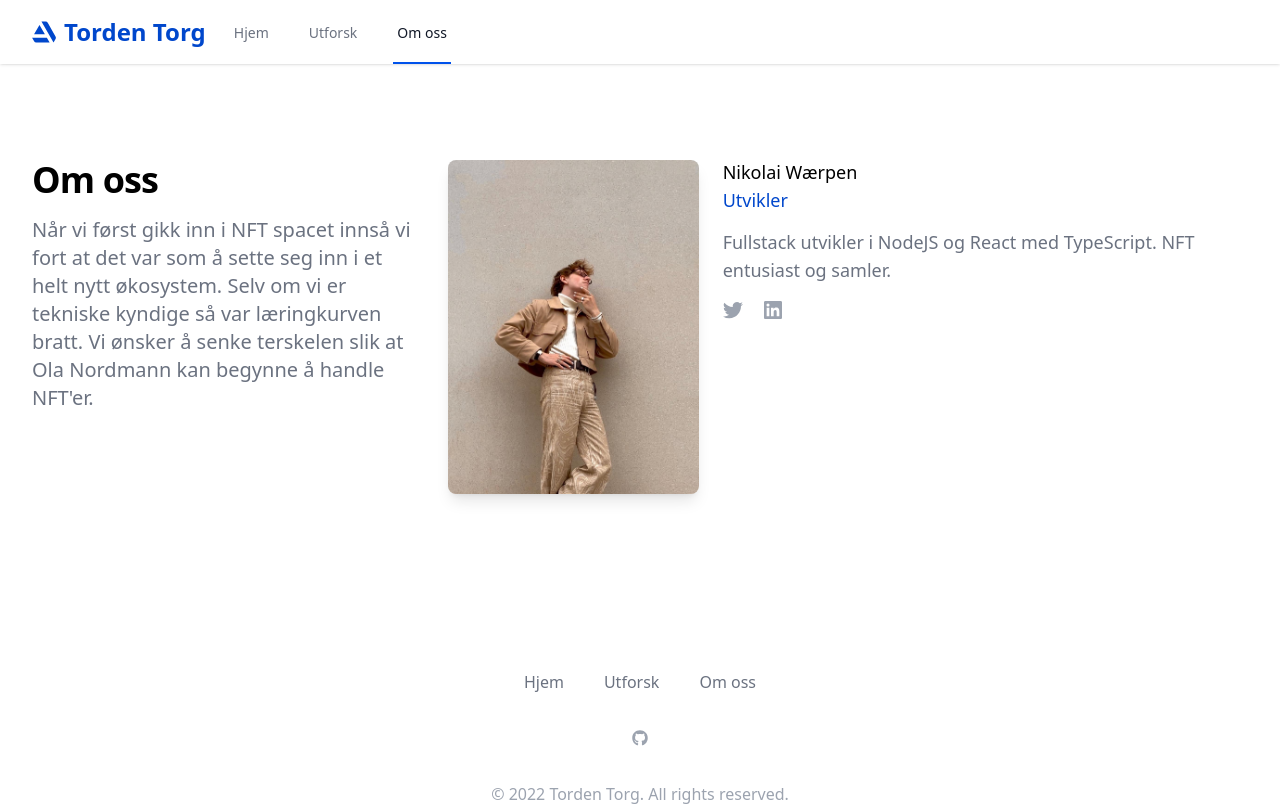
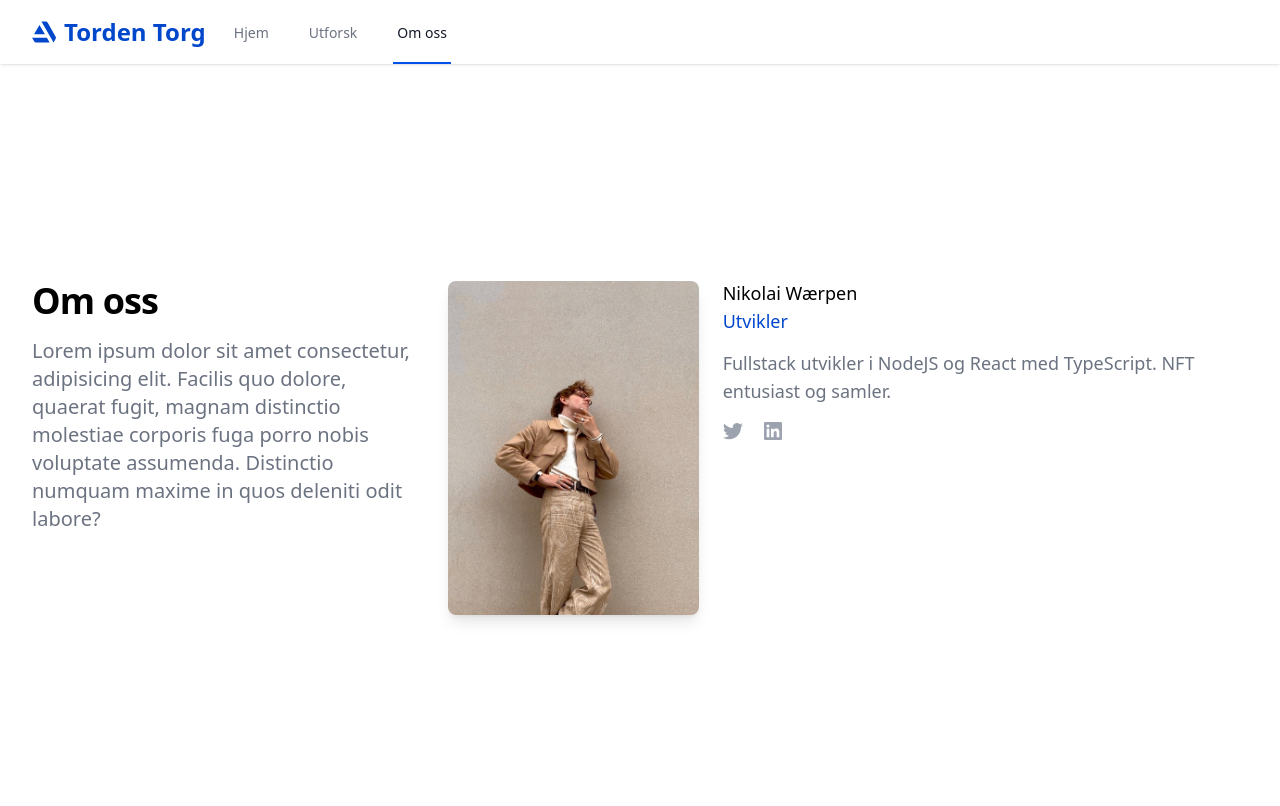
Before and after one commit to NikolaiWaerpen/nft-marketplace, a Next.js app: page /about in a window 1280 px wide. Shown: the top 806 px of the page. Built offline with nearby package versions, Linux system fonts and the light colour scheme.

Commit message:
chore: minor changes

```diff
--- a/components/Features/index.tsx
+++ b/components/Features/index.tsx
@@ -7,19 +7,19 @@ import {
 
 const features = [
   {
-    name: "Competitive exchange rates",
+    name: "Lorem ipsum, dolor",
     description:
       "Lorem ipsum, dolor sit amet consectetur adipisicing elit. Maiores impedit perferendis suscipit eaque, iste dolor cupiditate blanditiis ratione.",
     icon: GlobeAltIcon,
   },
   {
-    name: "No hidden fees",
+    name: "Consectetur adipisicing elit",
     description:
       "Lorem ipsum, dolor sit amet consectetur adipisicing elit. Maiores impedit perferendis suscipit eaque, iste dolor cupiditate blanditiis ratione.",
     icon: ScaleIcon,
   },
   {
-    name: "Transfers are instant",
+    name: "  Maiores impedit perferendis",
     description:
       "Lorem ipsum, dolor sit amet consectetur adipisicing elit. Maiores impedit perferendis suscipit eaque, iste dolor cupiditate blanditiis ratione.",
     icon: LightningBoltIcon,
--- a/components/Promotion1/index.tsx
+++ b/components/Promotion1/index.tsx
@@ -12,10 +12,9 @@ function classNames(...classes) {
   return classes.filter(Boolean).join(" ");
 }
 
-const collectionSlug = "covid-19-friends";
+const collectionSlug = "thelightbulbman";
 
 export default function Promotion1() {
-  console.log(process.env.OPENSEA_API_KEY);
   const { error, data, isLoading } = useQuery<DataType>(
     "promotion",
     async () => {
@@ -32,12 +31,19 @@ export default function Promotion1() {
   const { assets } = data;
 
   const features = assets.map(
-    ({ name, description, image_url, image_preview_url }) => {
+    ({
+      name,
+      description,
+      image_url,
+      image_preview_url,
+      asset_contract: { description: collection_description },
+    }) => {
       return {
         name,
         description,
         image_url,
         image_preview_url,
+        collection_description,
       };
     }
   );
@@ -47,11 +53,10 @@ export default function Promotion1() {
       <div className="max-w-2xl mx-auto py-24 px-4 sm:px-6 sm:py-32 lg:max-w-7xl lg:px-8">
         <div className="max-w-3xl mx-auto text-center">
           <h2 className="text-3xl font-extrabold tracking-tight text-gray-900 sm:text-4xl">
-            Wildlife cats
+            {features[0].name}
           </h2>
           <p className="mt-4 text-gray-500">
-            THE FIRST COLLECTION FROM MA$ARATI WILDCATHATS FROM THE SHOW
-            WILDLIFE, FINEART OSLO 2019
+            {features[0].collection_description}
           </p>
         </div>
 
--- a/components/Team/index.tsx
+++ b/components/Team/index.tsx
@@ -4,7 +4,7 @@ const people = [
     role: "Utvikler",
     imageUrl: "images/nikolai.jpg",
     bio: "Fullstack utvikler i NodeJS og React med TypeScript. NFT entusiast og samler.",
-    twitterUrl: "https://twitter.com/waerpen",
+    twitterUrl: "https://twitter.com/nikolaiwaerpen",
     linkedinUrl: "https://www.linkedin.com/in/nikolai-w%C3%A6rpen-035273154/",
   },
   // More people...
@@ -20,10 +20,10 @@ export default function Team() {
               Om oss
             </h2>
             <p className="text-xl text-gray-500">
-              Når vi først gikk inn i NFT spacet innså vi fort at det var som å
-              sette seg inn i et helt nytt økosystem. Selv om vi er tekniske
-              kyndige så var læringkurven bratt. Vi ønsker å senke terskelen
-              slik at Ola Nordmann kan begynne å handle NFT'er.
+              Lorem ipsum dolor sit amet consectetur, adipisicing elit. Facilis
+              quo dolore, quaerat fugit, magnam distinctio molestiae corporis
+              fuga porro nobis voluptate assumenda. Distinctio numquam maxime in
+              quos deleniti odit labore?
             </p>
           </div>
           <div className="lg:col-span-2">
--- a/pages/about.tsx
+++ b/pages/about.tsx
@@ -1,9 +1,10 @@
+import FullscreenContainer from "components/FullscreenContainer";
 import Team from "components/Team";
 
 export default function About() {
   return (
-    <div>
+    <FullscreenContainer>
       <Team />
-    </div>
+    </FullscreenContainer>
   );
 }
```
